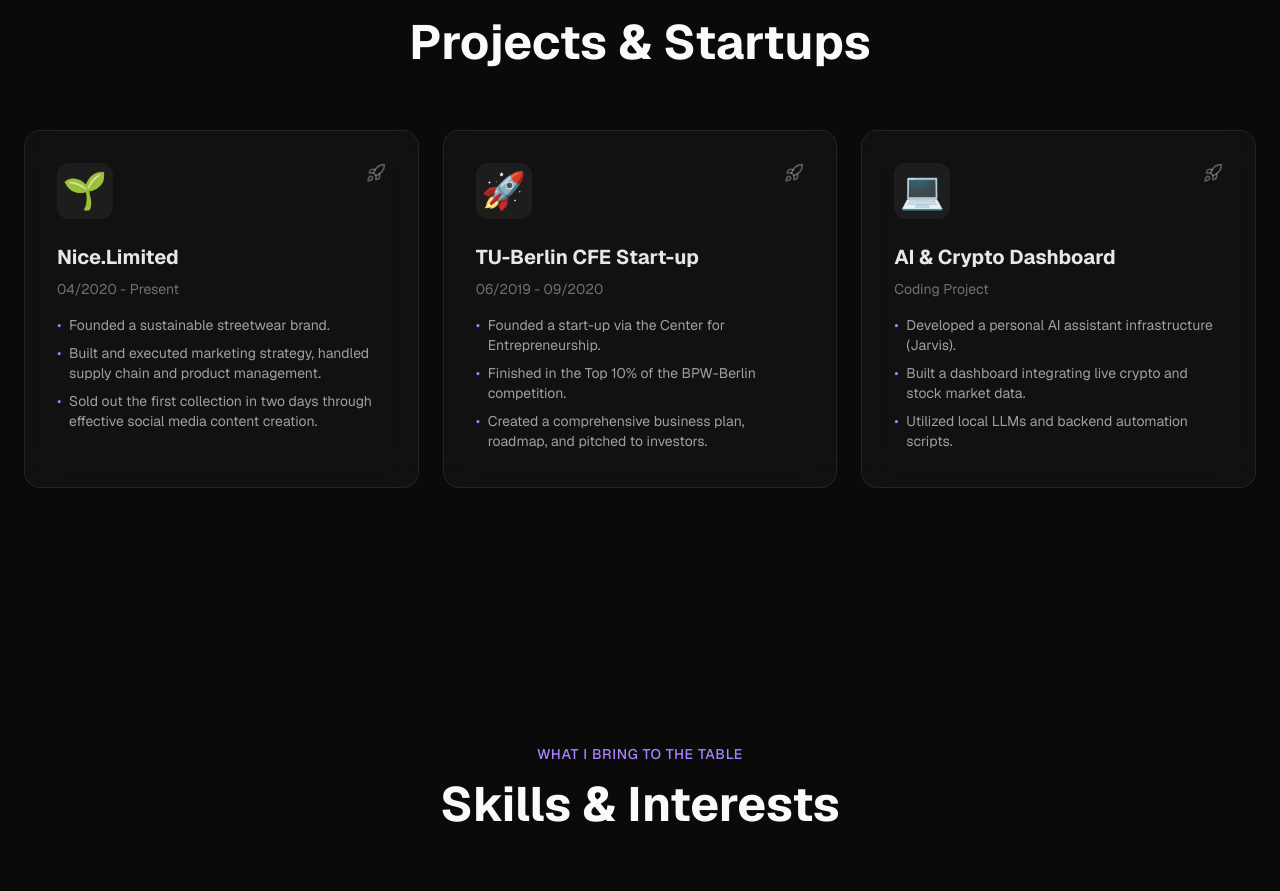
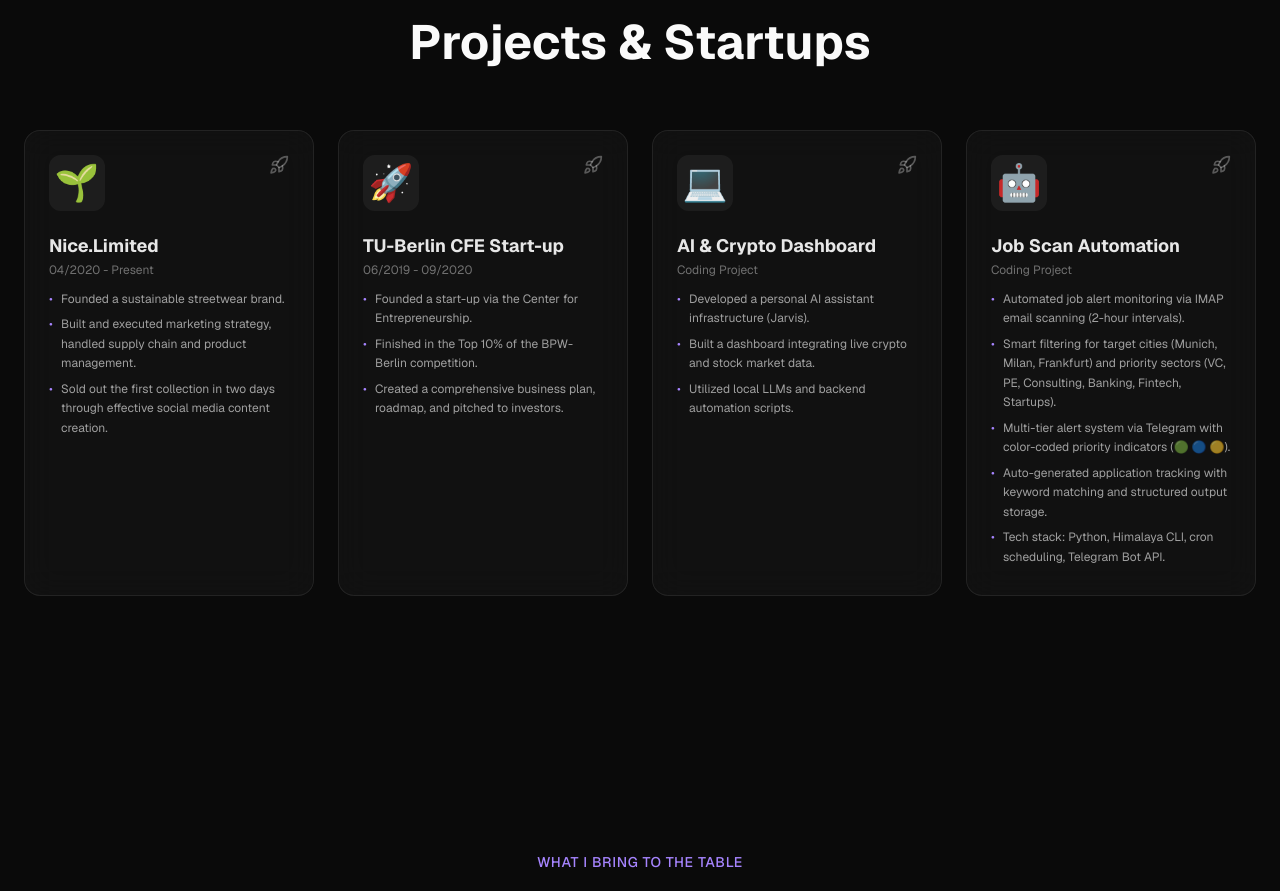
Before and after one commit to PapaTopoGit/cv-website, a Next.js app: page / in a window 1280 px wide. Shown: the part 4702-5593 px from the top of the page. Built offline with nearby package versions, Linux system fonts and the light colour scheme.

Commit message:
Add Job Scan Automation project and widen layout
- Add Job Scan Automation to Projects section with 5 highlights
- Update layout to xl:grid-cols-4 for wider display
- Compact card styling for better content fit

```diff
--- a/src/components/Projects.tsx
+++ b/src/components/Projects.tsx
@@ -48,7 +48,7 @@ export default function Projects({ data }: ProjectsProps) {
           variants={containerVariants}
           initial="hidden"
           animate={isInView ? 'visible' : 'hidden'}
-          className="grid md:grid-cols-2 lg:grid-cols-3 gap-6"
+          className="grid md:grid-cols-2 xl:grid-cols-4 gap-6"
         >
           {data.map((item, index) => (
             <motion.div
@@ -56,9 +56,9 @@ export default function Projects({ data }: ProjectsProps) {
               variants={itemVariants}
               whileHover={{ y: -8, scale: 1.02 }}
               transition={{ type: 'spring', stiffness: 300 }}
-              className="glass-card overflow-hidden group"
+              className="glass-card overflow-hidden group flex flex-col"
             >
-              <div className="p-8">
+              <div className="p-6 flex-1 flex flex-col">
                 <div className="flex items-start justify-between mb-6">
                   <div className="w-14 h-14 text-4xl flex items-center justify-center bg-white/5 rounded-xl group-hover:scale-110 transition-transform duration-300">
                     {item.emoji}
@@ -73,12 +73,12 @@ export default function Projects({ data }: ProjectsProps) {
                   </motion.div>
                 </div>
 
-                <h3 className="text-xl font-bold text-white/90 mb-2">{item.title}</h3>
-                <p className="text-sm text-white/40 mb-4">{item.date}</p>
+                <h3 className="text-lg font-bold text-white/90 mb-1 leading-tight">{item.title}</h3>
+                <p className="text-xs text-white/40 mb-3">{item.date}</p>
 
-                <ul className="space-y-2">
+                <ul className="space-y-1.5 flex-1">
                   {item.highlights.map((highlight, i) => (
-                    <li key={i} className="text-sm text-white/60 pl-3 relative">
+                    <li key={i} className="text-xs text-white/60 pl-3 relative leading-relaxed">
                       <span className="absolute left-0 text-violet-400">•</span>
                       {highlight}
                     </li>
--- a/src/data/cv.ts
+++ b/src/data/cv.ts
@@ -131,6 +131,18 @@ export const cvData = {
         "Built a dashboard integrating live crypto and stock market data.",
         "Utilized local LLMs and backend automation scripts."
       ]
+    },
+    {
+      title: "Job Scan Automation",
+      date: "Coding Project",
+      emoji: "🤖",
+      highlights: [
+        "Automated job alert monitoring via IMAP email scanning (2-hour intervals).",
+        "Smart filtering for target cities (Munich, Milan, Frankfurt) and priority sectors (VC, PE, Consulting, Banking, Fintech, Startups).",
+        "Multi-tier alert system via Telegram with color-coded priority indicators (🟢 🔵 🟡).",
+        "Auto-generated application tracking with keyword matching and structured output storage.",
+        "Tech stack: Python, Himalaya CLI, cron scheduling, Telegram Bot API."
+      ]
     }
   ],
 
```
